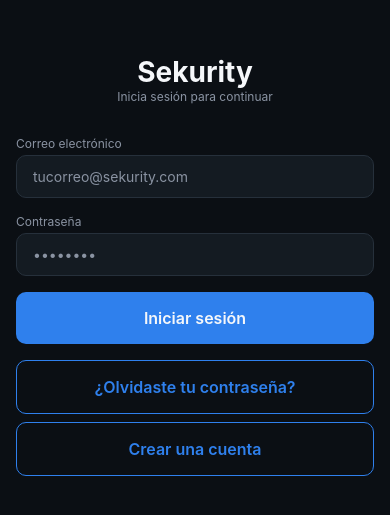
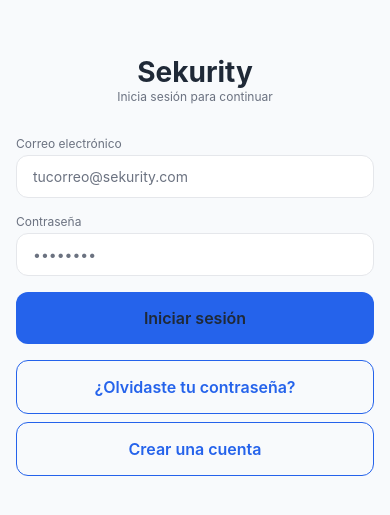
Before and after one commit to breynerbd/sekurity-client-user, a React Native app: screen /Login in a window 390 px wide. Shown: the part 157-672 px from the top of the page. Built offline with nearby package versions, Linux system fonts and the light colour scheme; no server answers.

Commit message:
Correcion de errores para creacion de usuario en client-user

```diff
--- a/src/shared/constants/theme.js
+++ b/src/shared/constants/theme.js
@@ -1,16 +1,16 @@
-// Paleta inspirada en el dashboard de sekurity-client-admin (tema oscuro de seguridad)
+// Paleta real de sekurity-client-admin (tema claro)
 export const colors = {
-  background: "#0B0F14",
-  surface: "#141B22",
-  surfaceAlt: "#1C2530",
-  primary: "#2F80ED",
-  primaryDark: "#1C5FBF",
-  danger: "#E74C3C",
-  warning: "#F2C94C",
-  success: "#27AE60",
-  text: "#F5F7FA",
-  textMuted: "#8A93A2",
-  border: "#26303B",
+  background: "#F8FAFC",
+  surface: "#FFFFFF",
+  surfaceAlt: "#F9FAFB",
+  primary: "#2563EB",
+  primaryDark: "#1D4ED8",
+  danger: "#EF4444",
+  warning: "#F59E0B",
+  success: "#16A34A",
+  text: "#1F2937",
+  textMuted: "#6B7280",
+  border: "#E5E7EB",
 };
 
 export const spacing = {
@@ -22,9 +22,9 @@
 };
 
 export const radius = {
-  sm: 6,
-  md: 10,
-  lg: 16,
+  sm: 8,
+  md: 12,
+  lg: 20, // client-admin usa mucho rounded-2xl (16-20px)
 };
 
 export const typography = {
```
Also changed, not shown: 1 other file (tests, documents, lock files or other folders).
